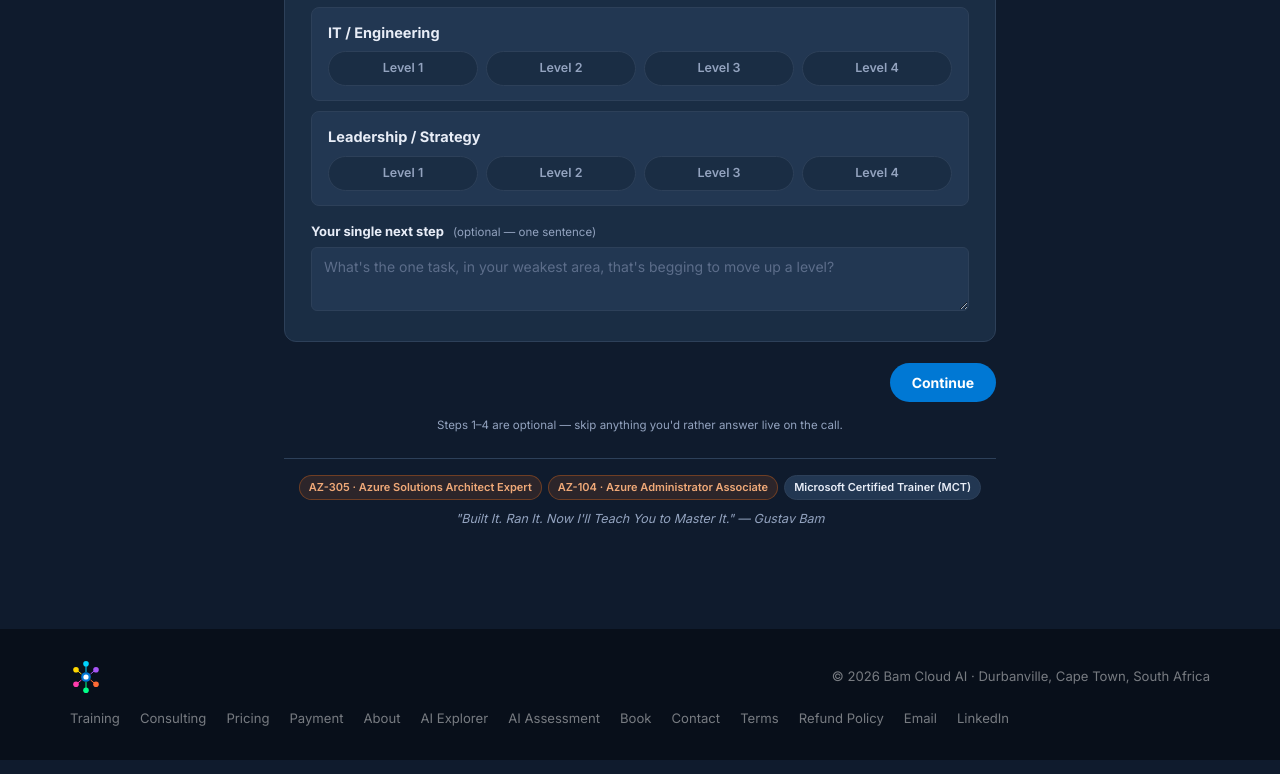
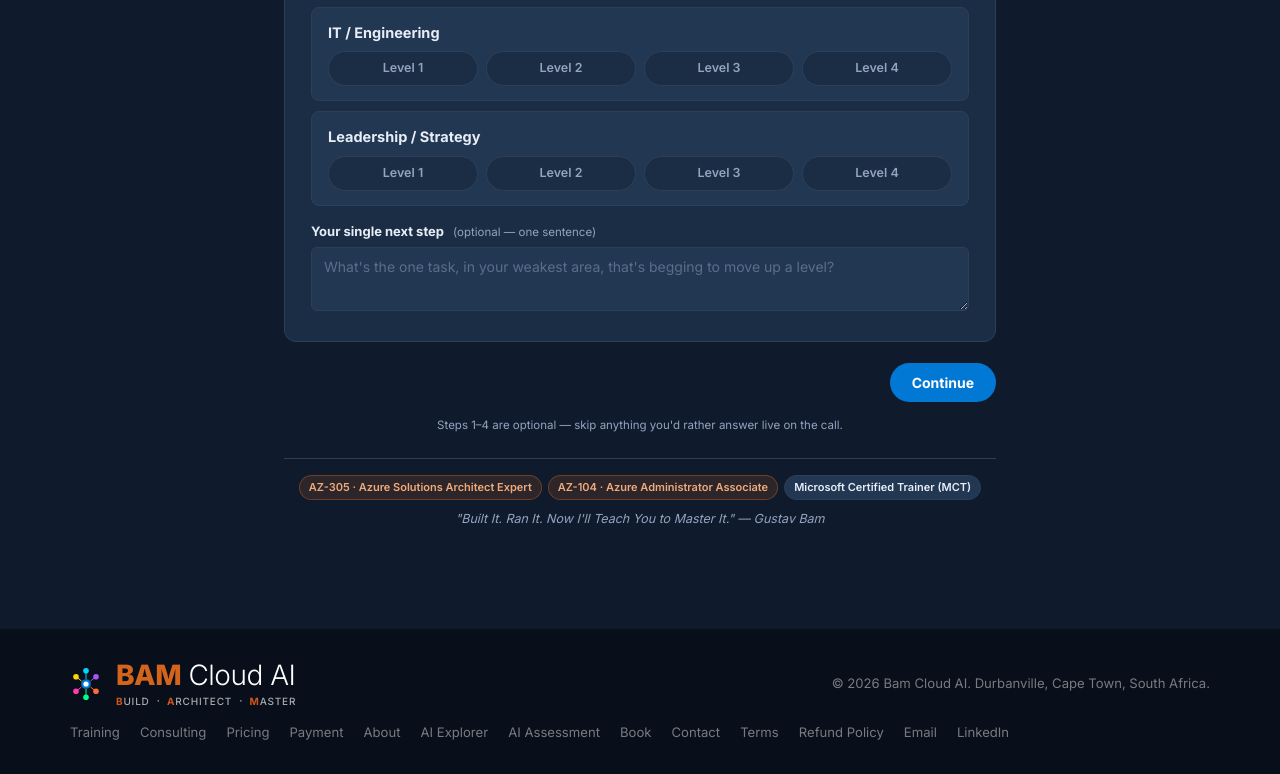
Before and after one commit to GustavBam/bamcloudai-website, a plain HTML site: page assessment.html in a window 1280 px wide. Shown: the part 1270-2044 px from the top of the page. Drawn offline with Linux system fonts and the light colour scheme.

Commit message:
Fix assessment.html footer logo: was icon-only (missing wordmark+tagline div entirely) and copyright line used different punctuation (middle-dot, no trailing period) than every other page

```diff
--- a/assessment.html
+++ b/assessment.html
@@ -422,8 +422,14 @@
         <circle cx="40" cy="40" r="12" fill="#0078D4"/>
         <circle cx="40" cy="40" r="6.5" fill="white"/>
       </svg>
+      <div class="logo-text">
+        <div class="logo-wordmark"><span class="bam">BAM</span><span class="cai"> Cloud AI</span></div>
+        <div class="logo-tagline">
+          <span class="word"><span class="initial">B</span>UILD</span><span class="dot">&middot;</span><span class="word"><span class="initial">A</span>RCHITECT</span><span class="dot">&middot;</span><span class="word"><span class="initial">M</span>ASTE<span class="last-r">R</span></span>
+        </div>
+      </div>
     </a>
-    <p>&copy; 2026 Bam Cloud AI · Durbanville, Cape Town, South Africa</p>
+    <p>&copy; 2026 Bam Cloud AI. Durbanville, Cape Town, South Africa.</p>
     <div class="footer-links">
       <a href="/#training">Training</a>
       <a href="/#consulting">Consulting</a>
```
